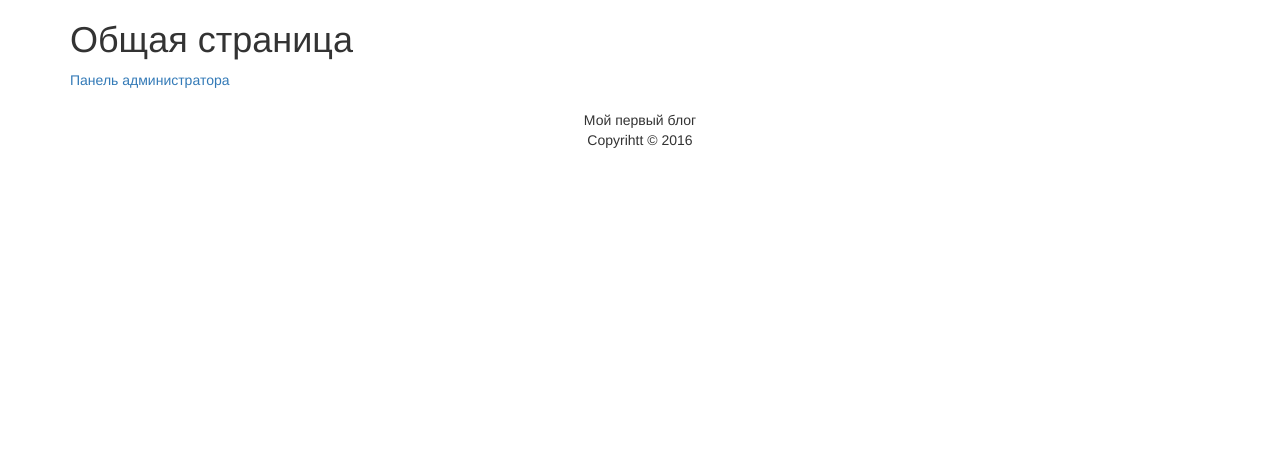
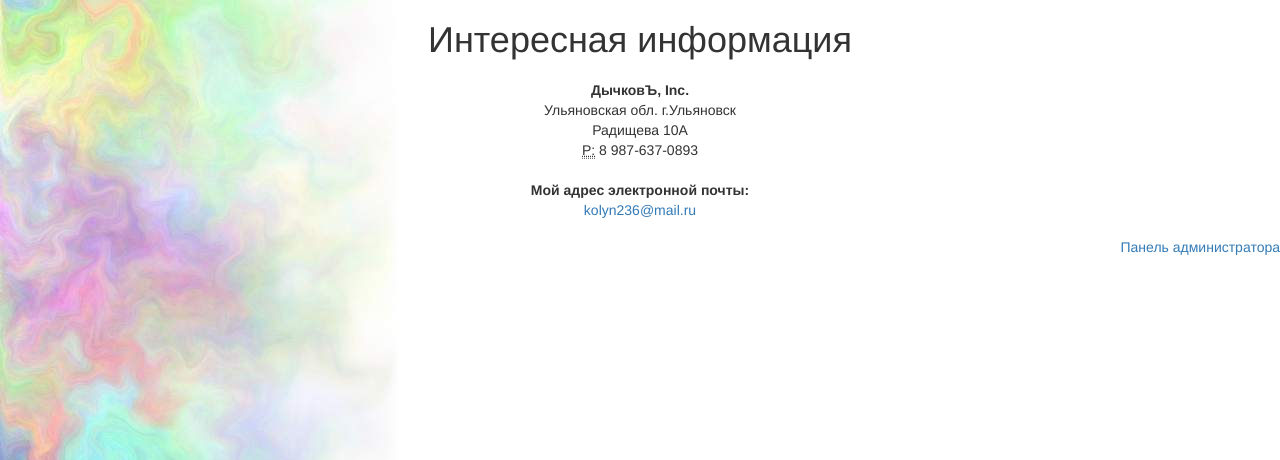
Before and after one commit to Kolyn236/stagirovka, a PHP site: page / in a window 1280 px wide. Shown: the top 460 px of the page. Run offline with PHP 8.4, Linux system fonts and the light colour scheme; data that the repository does not hold is empty.

Commit message:
Изменения

```diff
--- a/blog/views/articles.php
+++ b/blog/views/articles.php
@@ -2,16 +2,15 @@
 <html>
     <head>
         <meta charset="utf-8">
-        <title>Мой первый блог</title>
+        <title>Это первый блог</title>
         <link rel="stylesheet" href="style.css">
         <link rel="stylesheet" href="https://maxcdn.bootstrapcdn.com/bootstrap/3.3.7/css/bootstrap.min.css" integrity="sha384-BVYiiSIFeK1dGmJRAkycuHAHRg32OmUcww7on3RYdg4Va+PmSTsz/K68vbdEjh4u" crossorigin="anonymous">
     </head>
-    <body>
+      <body bgcolor="#000" background="/pictures/background.jpg">
         <div>
 
             <div class="container">
-                <h1>Общая страница</h1>
-                <a href="admin" >Панель администратора</a>
+                <h1 align="center">Интересная информация</h1>
                 <h3><?php foreach($articles as $a): ?></h3>
                     <div class="article">
                         <h3><a href="article.php?id=<?=$a['id']?>"><?=$a['title']?></a></h3>
@@ -22,9 +21,22 @@
             </div>
 
             <footer>
-                <p>Мой первый блог
-                <br>Copyrihtt &copy; 2016</p>
+
+                 <address>
+                              <strong>ДычковЪ, Inc.</strong><br>
+                              Ульяновская обл. г.Ульяновск<br>
+                              Радищева 10А<br>
+                              <abbr title="Phone">P:</abbr> 8 987-637-0893
+                            </address>
+
+                    <address>
+                      <strong>Мой адрес электронной почты:</strong><br>
+                      <a href="mailto:#">kolyn236@mail.ru</a>
+                    </address>
+
             </footer>
+            <h5 align="right"><a href="admin" >Панель администратора</a></h5>
+
         </div>
     </body>
 
```
